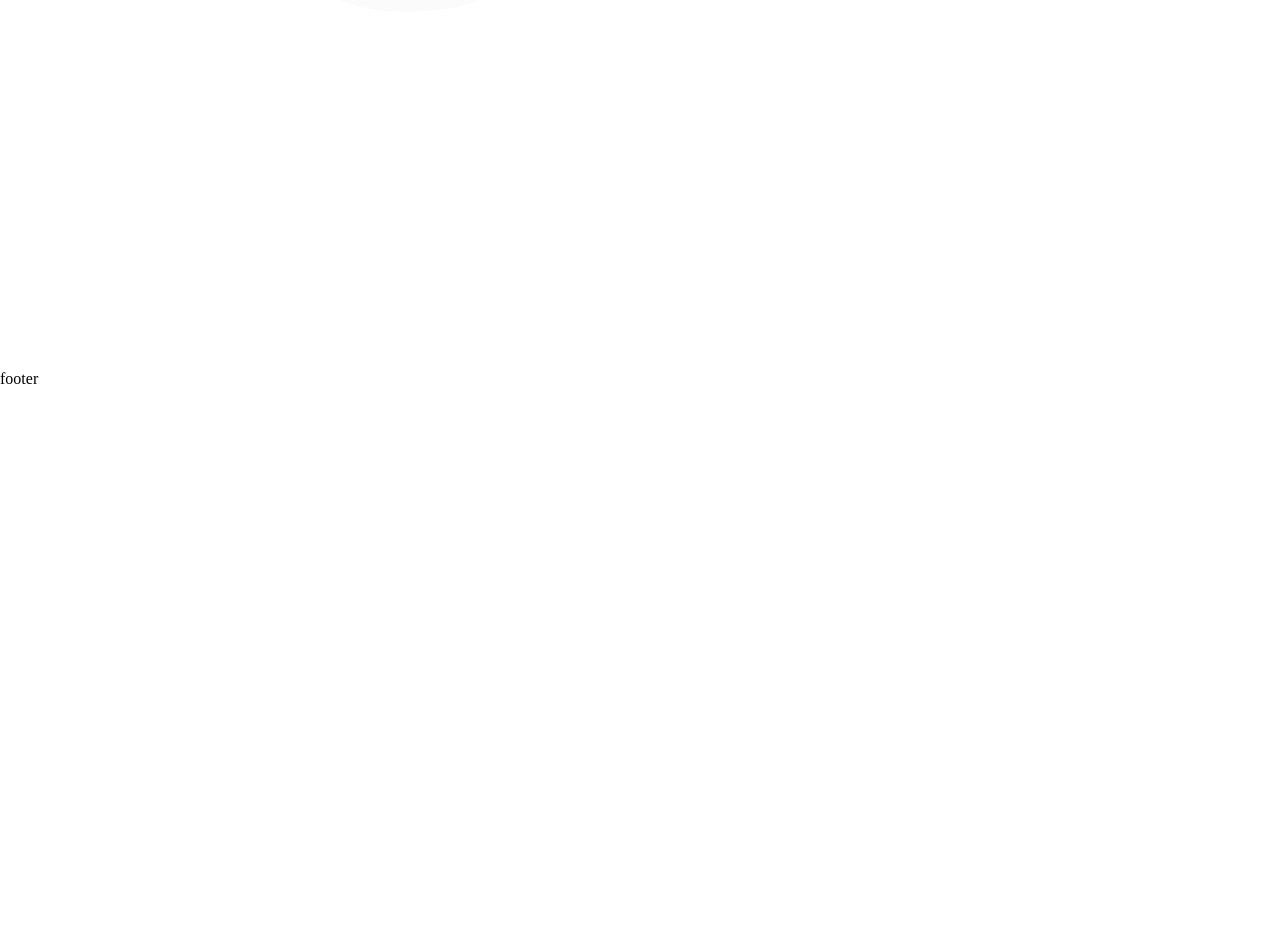
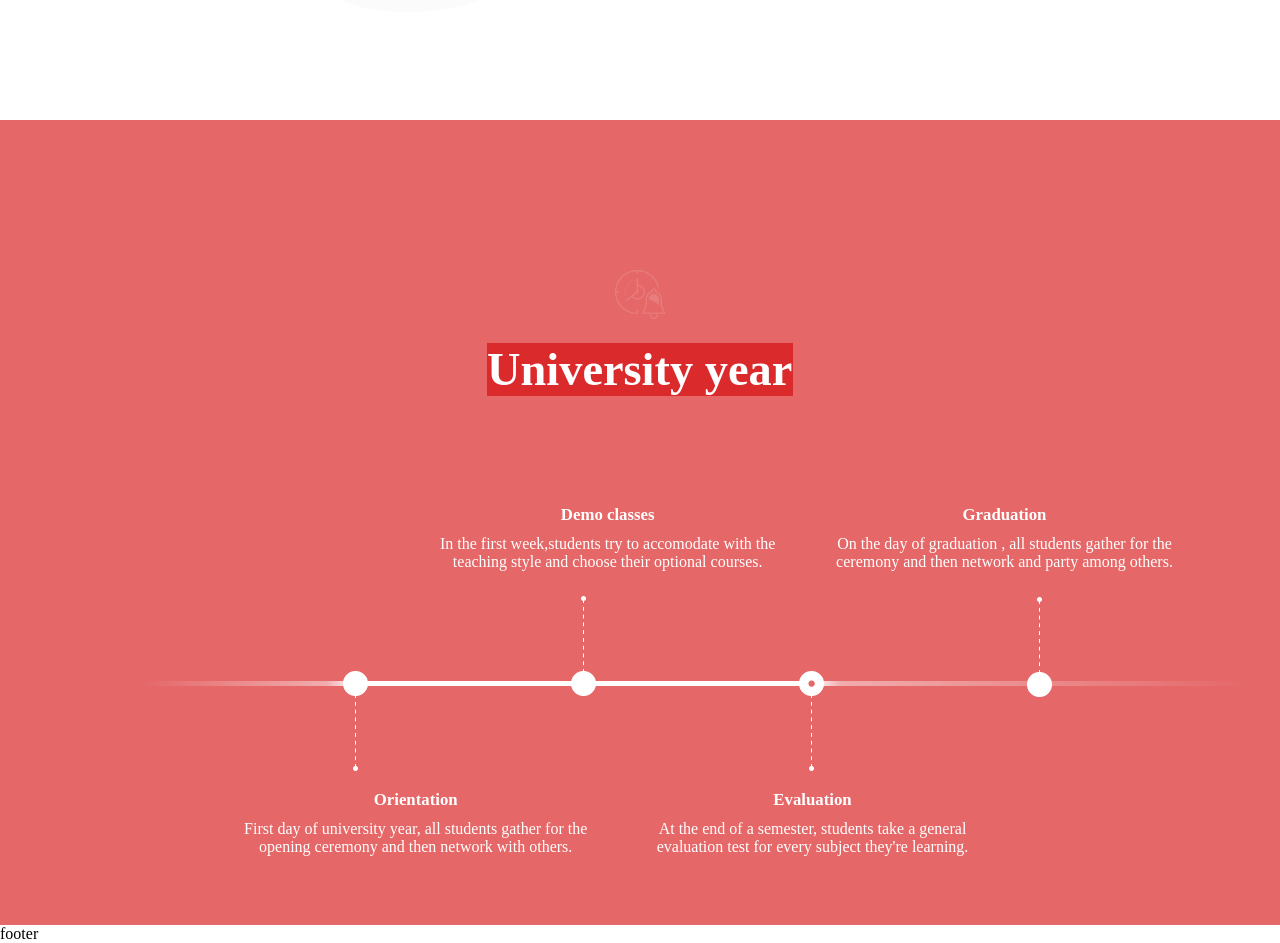
Before and after one commit to jiemarabanzado/proj-html-vuejs, a Vue app: page / in a window 1280 px wide. Shown: the part 1701-2644 px from the top of the page. Before the commit the page ends 2089 px from the top, so only its background shows below. Built offline with nearby package versions, Linux system fonts and the light colour scheme.

Commit message:
timeline added

```diff
--- a/src/components/AppMain.vue
+++ b/src/components/AppMain.vue
@@ -1,11 +1,13 @@
 <script>
     import FirstMainSection from './FirstMainSection.vue'
     import SecondMainSection from './SecondMainSection.vue'
+    import ThirdMainSection from './ThirdMainSection.vue'
     import {store} from '../store'
     export default{
         components:{
             FirstMainSection,
-            SecondMainSection
+            SecondMainSection,
+            ThirdMainSection
         },
         data(){
             return{
@@ -21,6 +23,9 @@
             <FirstMainSection/>
         </div>
         <SecondMainSection/>
+        <ThirdMainSection/>
+
+
     </main>
 </template>
 
--- a/src/components/SecondMainSection.vue
+++ b/src/components/SecondMainSection.vue
@@ -140,7 +140,7 @@
 
 <style lang="scss" scoped>
     section{
-        height: 1000px;
+        height: 750px;
     }
     h3{
         text-align: center;
@@ -232,7 +232,7 @@
                 width: 51%;
                 height: 100%;
                 h3{
-                    font-size: 2.9rem;
+                    font-size: 2.5rem;
                     text-align: left;
                 }
                 p{
--- /dev/null
+++ b/src/components/ThirdMainSection.vue
@@ -0,0 +1,136 @@
+<script>
+
+</script>
+
+<template>
+    <section>
+        <div class="time-section main-container">
+            <div class="bell row">
+                <div class="bell-img">
+                    <img src="../assets/img/Clock-and-Bell.png" alt="">
+                </div>
+            </div>
+            <h3>University year</h3>
+        </div>
+        <div class="timeline">
+                <div class="timeline-img">
+                    <img src="../assets/img/Timeline-Item.png" alt="">
+                </div>
+                <div class="orientation">
+                    <h4>Orientation</h4>
+                    <p>First day of university year, all students gather for the opening ceremony and then network with others.</p>
+                </div>
+                <div class="demo">
+                    <h4>Demo classes</h4>
+                    <p>In the first week,students try to accomodate with the teaching style and choose their optional courses.</p>
+                </div>
+                <div class="evaluation">
+                    <h4>Evaluation</h4>
+                    <p>At the end of a semester, students take a general evaluation test for every subject they're learning.</p>
+                </div>
+                <div class="graduation">
+                    <h4>Graduation</h4>
+                    <p>On the day of graduation , all students gather for the ceremony and then network and party among others.</p>
+                </div>
+
+            </div>
+    </section>
+
+</template>
+
+<style lang="scss" scoped>
+    section{
+        background-color: #e56768;
+        padding: 150px 0px;
+        .time-section{
+            height: 100%;
+            h3{
+                width: 306px;
+                margin: auto;
+                font-size: 2.9rem;
+                background-color: #db2a2c;
+                color: white;
+                margin-bottom: 200px;
+
+            }
+        }
+
+    }
+    .bell{
+        justify-content: center;
+        margin-bottom: 20px;
+    }
+    .bell-img{
+        width: 50px;
+        img{
+            width: 100%;
+        }
+    }
+    .timeline{
+        position: relative;
+        .timeline-img{
+            max-width: 1000px;
+            margin: auto;
+        }
+    }
+    .orientation{
+        width: 345px;
+        text-align: center;
+        position: absolute;
+        left: 19%;
+        bottom: -45%;
+        h4{
+            color:white;
+            font-size: 1.05rem;
+            margin-bottom: 10px;
+        }
+        p{
+            color: white;
+        }
+    }
+    .demo{
+        width: 345px;
+        text-align: center;
+        position: absolute;
+        left: 34%;
+        top: -51%;
+        h4{
+            color:white;
+            font-size: 1.05rem;
+            margin-bottom: 10px;
+        }
+        p{
+            color: white;
+        }
+    }
+    .evaluation{
+        width: 345px;
+        text-align: center;
+        position: absolute;
+        left: 50%;
+        bottom: -45%;
+        h4{
+            color:white;
+            font-size: 1.05rem;
+            margin-bottom: 10px;
+        }
+        p{
+            color: white;
+        }
+    }
+    .graduation{
+        width: 345px;
+        text-align: center;
+        position: absolute;
+        left: 65%;
+        top: -51%;
+        h4{
+            color:white;
+            font-size: 1.05rem;
+            margin-bottom: 10px;
+        }
+        p{
+            color: white;
+        }
+    }
+</style>
```
